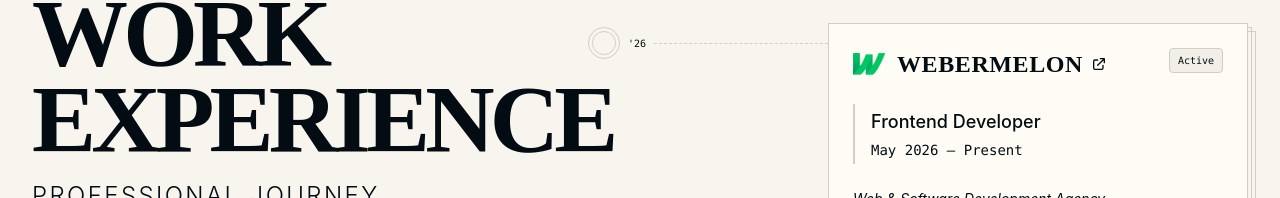
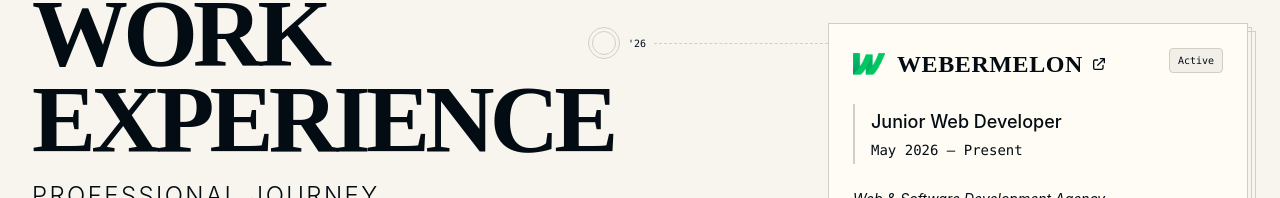
Before and after one commit to Omar-webcloud/Portfolio, a React (Vite) app: page / in a window 1280 px wide. Both pictures are taken after a click on the button "Experience". Shown: the part 137-335 px from the top of the page. Built offline with nearby package versions, Linux system fonts and the light colour scheme.

Commit message:
feat: add Experience details

```diff
--- a/src/components/experience.jsx
+++ b/src/components/experience.jsx
@@ -6,7 +6,7 @@ const experiences = [
     year: "'26",
     title: "WEBERMELON",
     companyDesc: "Web & Software Development Agency",
-    role: "Frontend Developer",
+    role: "Junior Web Developer",
     period: "May 2026 – Present",
     tools: [],
     link: "https://webermelon.com/",
```
